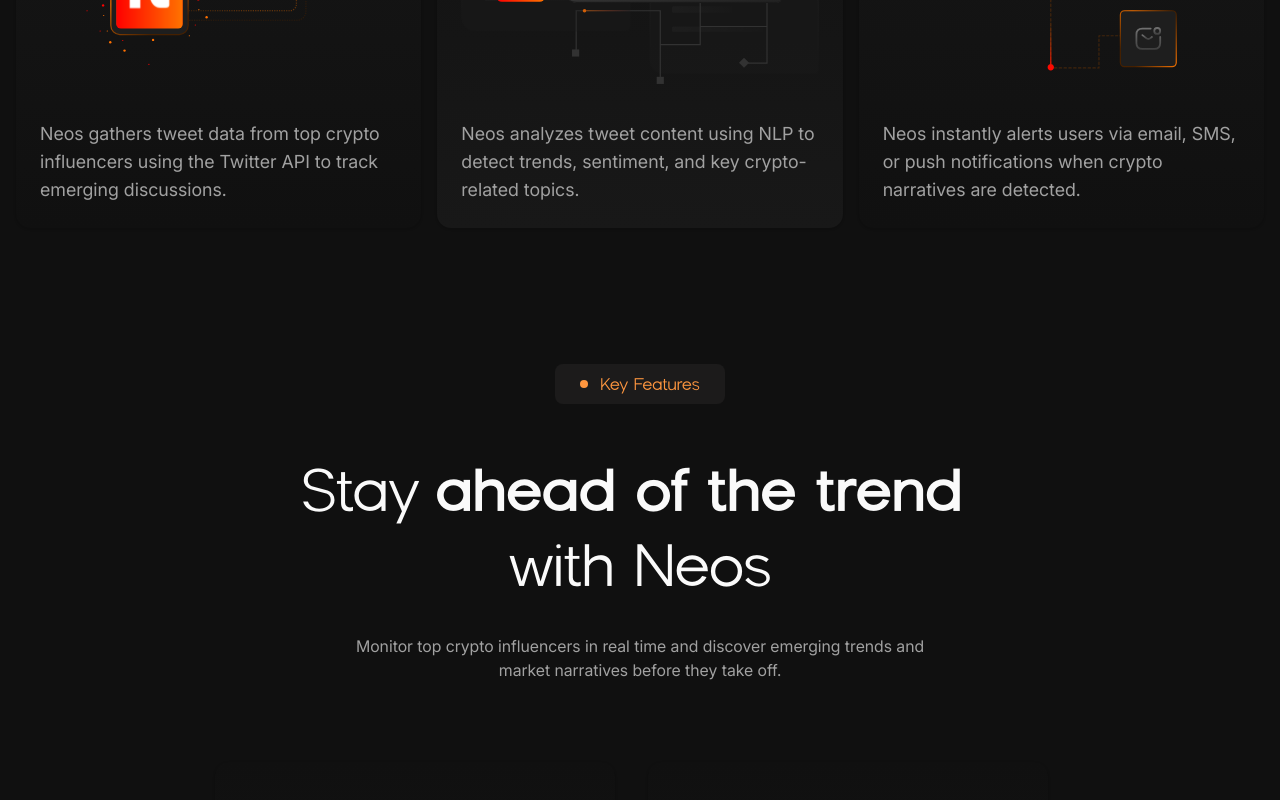
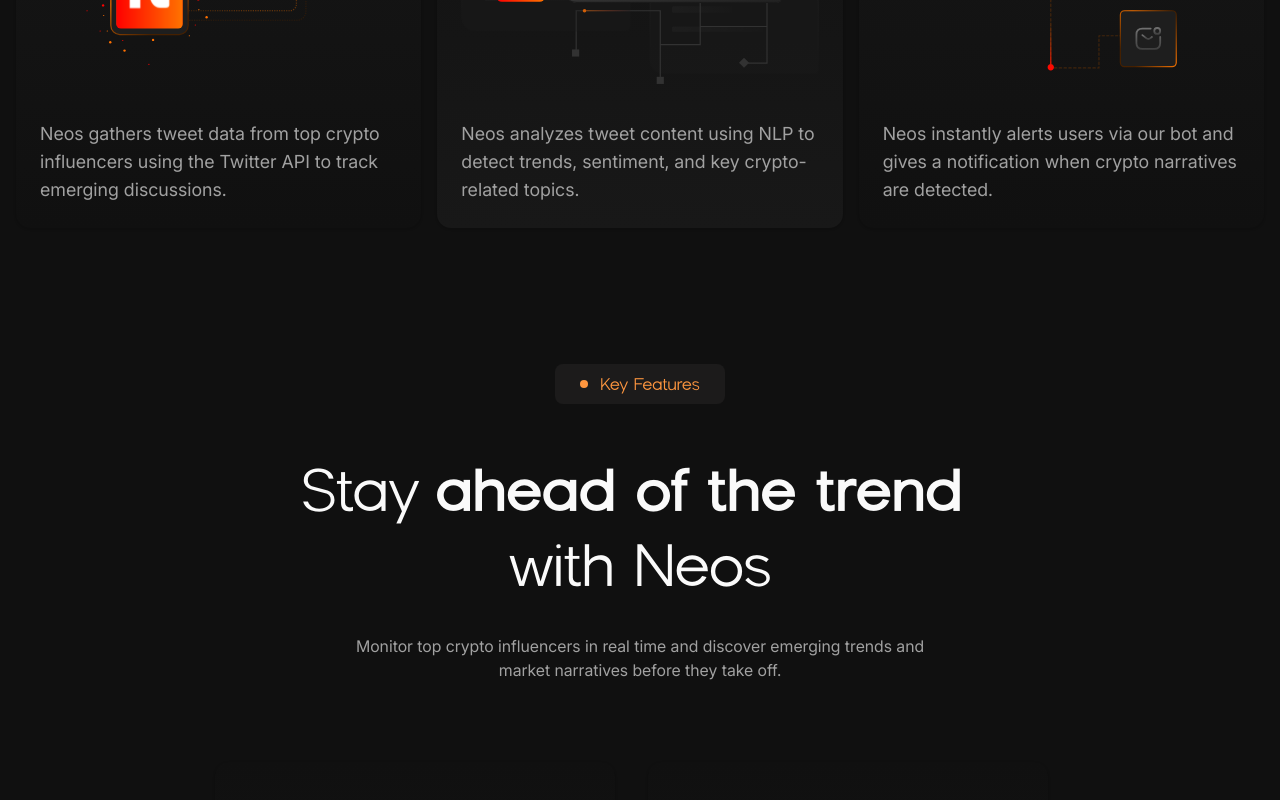
Before and after one commit to trippledPh/Neos-Landing-Page, a React (Vite) app: page / in a window 1280 px wide. Shown: the part 1500-2300 px from the top of the page. Built offline with nearby package versions, Linux system fonts and the light colour scheme.

Commit message:
refactor: Update notification description in ArticleSection and remove unused PrimaryBadge in CalloutSection

```diff
--- a/src/components/section/article-section/index.tsx
+++ b/src/components/section/article-section/index.tsx
@@ -67,7 +67,7 @@
             number="03"
             title="Notification System"
             thumbnail="/image/article/article-3.svg"
-            description="Neos instantly alerts users via email, SMS, or push notifications when crypto narratives are detected."
+            description="Neos instantly alerts users via our bot and gives a notification when crypto narratives are detected."
           />
         </div>
       </div>
--- a/src/components/section/callout-section/index.tsx
+++ b/src/components/section/callout-section/index.tsx
@@ -13,9 +13,6 @@
         backgroundRepeat: "no-repeat",
       }}
     >
-      <div className="flex justify-center items-center mb-8">
-        <PrimaryBadge label="Sign up for Neos" className="mb-12" />
-      </div>
       <div className="flex flex-col gap-8 mb-14">
         <h3 className="text-[40px] leading-[48px] text-center space-x-4 font-maxima-nouva font-bold">
           Join Neos today!
```
